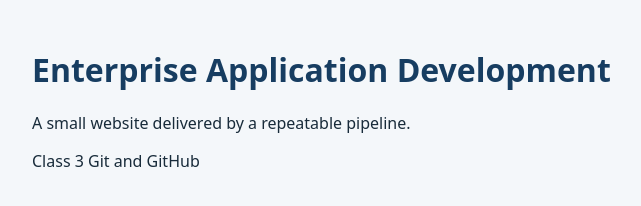
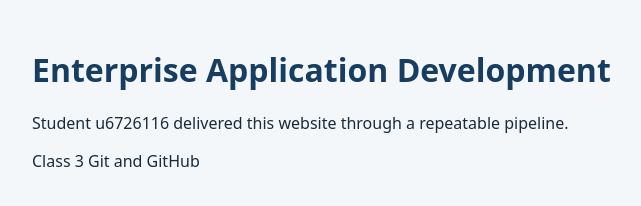
Before and after one commit to Needyu198/ead_week2, a plain HTML site: page src/index.html in a window 1280 px wide. Shown: the whole page, without its empty margins (208-849 px from the left). Drawn offline with Linux system fonts and the light colour scheme.

Commit message:
Personalize website delivery message

```diff
--- a/src/index.html
+++ b/src/index.html
@@ -9,7 +9,7 @@
 <body>
   <main>
     <h1>Enterprise Application Development</h1>
-    <p id="message">A small website delivered by a repeatable pipeline.</p>
+    <p id="message">Student u6726116 delivered this website through a repeatable pipeline.</p>
     <p>Class 3 Git and GitHub</p>
   </main>
 </body>
```
